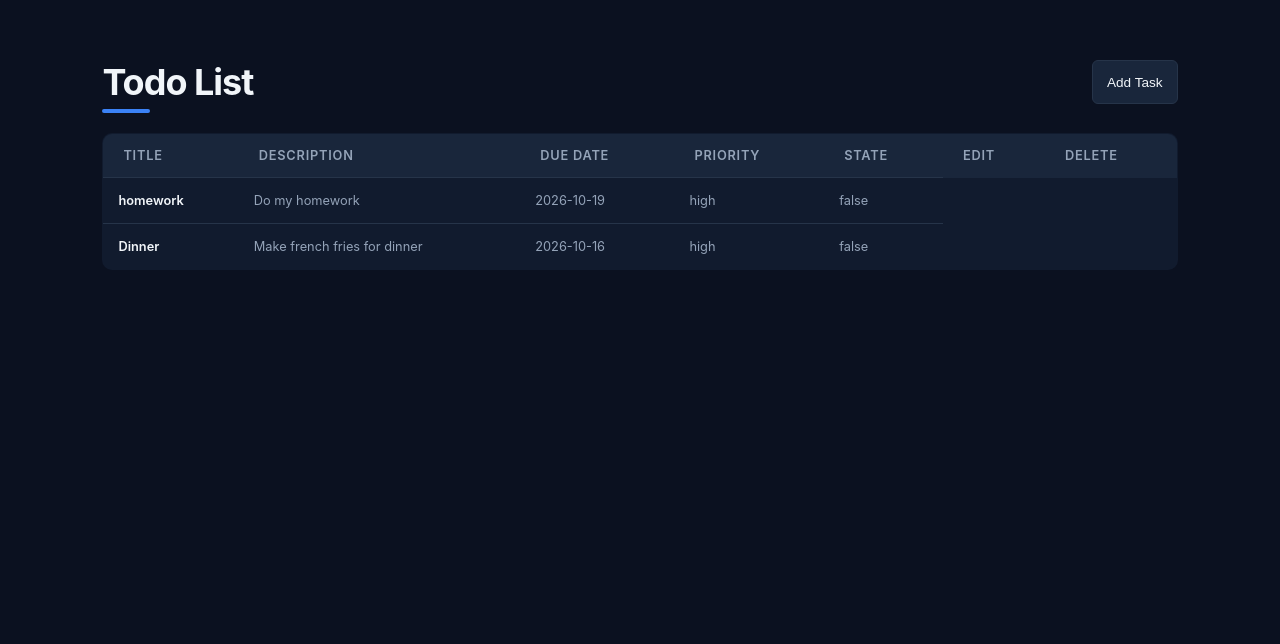
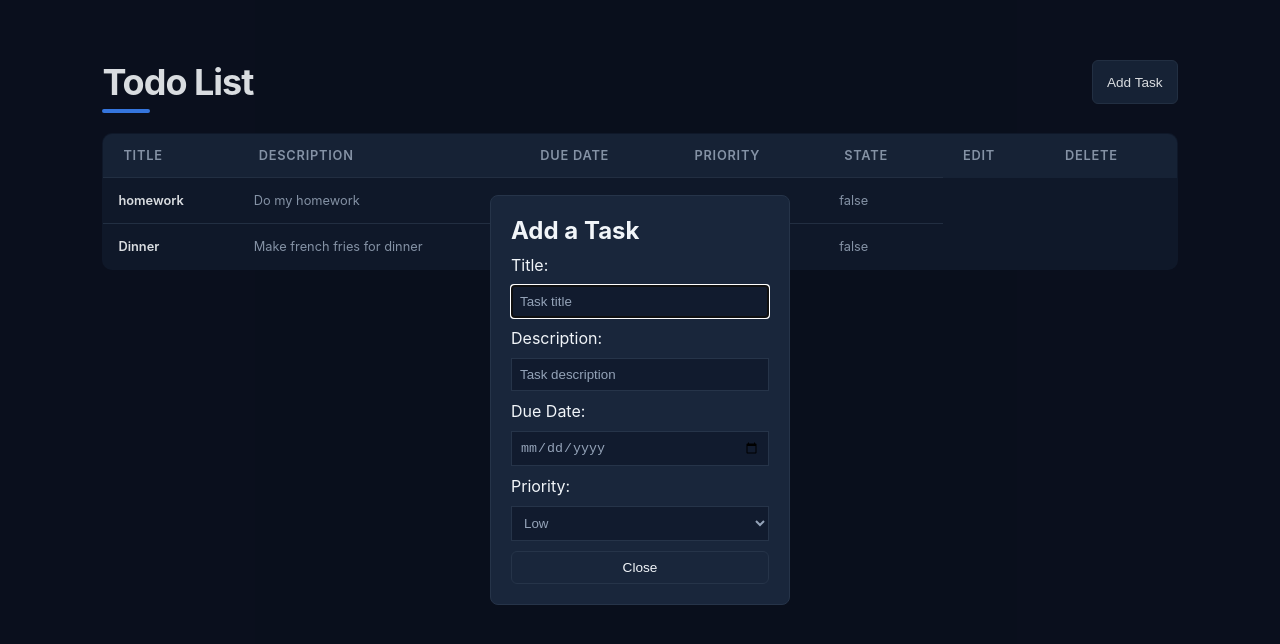
Before and after one commit to RicoLViviers/odin-todo-list, a website built with webpack: page src/template.html in a window 1280 px wide. Both pictures are taken after a click on the button "Add Task". Built offline with nearby package versions, Linux system fonts and the light colour scheme.

Commit message:
Add a form for task submission and style it

```diff
--- a/src/index.js
+++ b/src/index.js
@@ -8,6 +8,7 @@ let taskList = [myItem, myItem2];
 
 const todoTable = document.querySelector("#todo-table");
 
+function displayTasks() {
     taskList.forEach(task => {
         const taskRow = document.createElement("tr");
 
@@ -33,9 +34,12 @@ taskList.forEach(task => {
         taskRow.appendChild(taskState);
         todoTable.appendChild(taskRow);
     });
+}
 
 const addTask = document.getElementById("add-task");
+const taskForm = document.getElementById("task-form");
 
 addTask.addEventListener("click", () => {
-
+    taskForm.showModal();
+    displayTasks();
 })
--- a/src/styles.css
+++ b/src/styles.css
@@ -149,3 +149,33 @@ button:active {
     display: flex;
     justify-content: space-between;
 }
+
+#task-form {
+    align-self: center;
+    justify-self: center;
+    width: 300px;
+    border: 1px solid var(--color-border);
+    border-radius: 8px;
+    padding: 20px;
+    background-color: var(--color-bg-elevated);
+    color: var(--color-text);
+}
+
+#task-form form {
+    display: flex;
+    flex-direction: column;
+    gap: 10px;
+}
+
+#task-form input::placeholder
+{
+    color: var(--color-text-secondary);
+}
+
+#task-form input,
+#task-form select {
+    padding: 8px;
+    background-color: var(--color-bg-secondary);
+    border: 1px solid var(--color-border);
+    color: var(--color-text-secondary);
+}
--- a/src/template.html
+++ b/src/template.html
@@ -23,6 +23,29 @@
                 <th>Delete</th>
             </tr>
         </table>
+        <dialog id="task-form">
+    <form method="dialog">
+        <h2>Add a Task</h2>
+
+        <label for="title">Title:</label>
+        <input type="text" id="title" placeholder="Task title">
+
+        <label for="description">Description:</label>
+        <input type="text" id="description" placeholder="Task description">
+
+        <label for="due-date">Due Date:</label>
+        <input type="date" id="due-date">
+
+        <label for="priority">Priority:</label>
+        <select id="priority">
+            <option value="low">Low</option>
+            <option value="medium">Medium</option>
+            <option value="high">High</option>
+        </select>
+
+        <button type="submit">Close</button>
+    </form>
+</dialog>
     </div>
 </body>
 </html>
```
Lines whose indentation alone changed are shown as unchanged.
